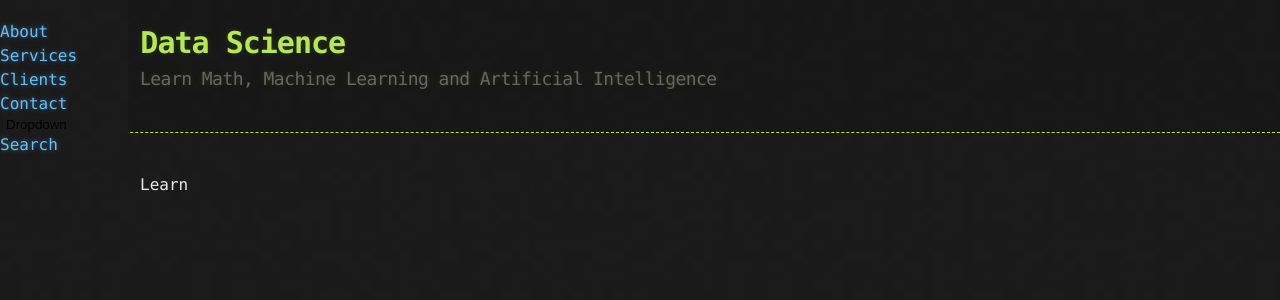
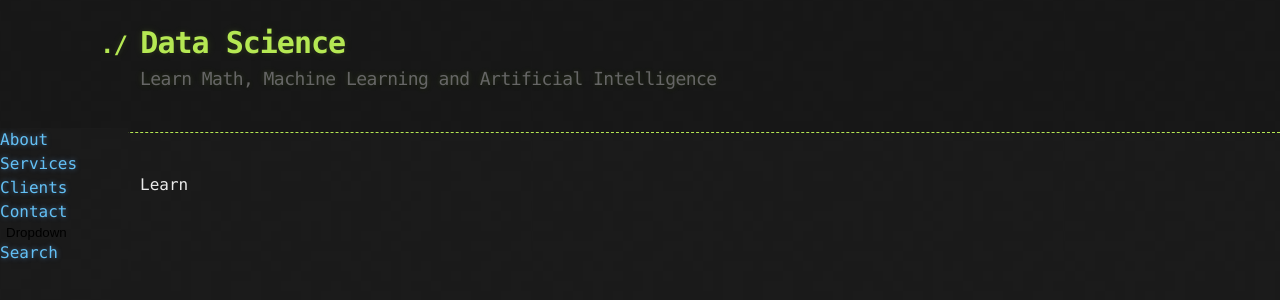
Before and after one commit to bardie/bardie.github.io, a Jekyll site: the page built from README.md, in a window 1280 px wide. Shown: the top 300 px of the page. Built offline with Jekyll 4.4.1, drawn with Linux system fonts in a browser that asks for light colours; our own code applies the rules of GitHub Pages for plain Markdown files.

Commit message:
Update jekyll-theme-hacker.scss

```diff
--- a/_sass/jekyll-theme-hacker.scss
+++ b/_sass/jekyll-theme-hacker.scss
@@ -34,14 +34,14 @@
 
 /* menu start */
 .sidenav {
-  height: 100%;
+  height: 90%;
   width: 10%;
   position: fixed;
   z-index: 1;
   top: 0;
   left: 0;
   overflow-x: hidden;
-  padding-top: 20px;
+  margin-top: 10%;
   background: $body-background url("../images/bkg.png") 0 0;
   color: $body-foreground;
 }
```
